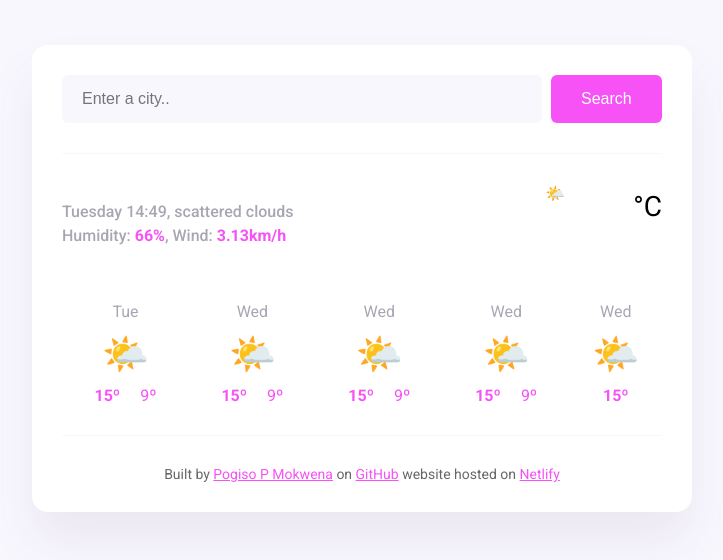
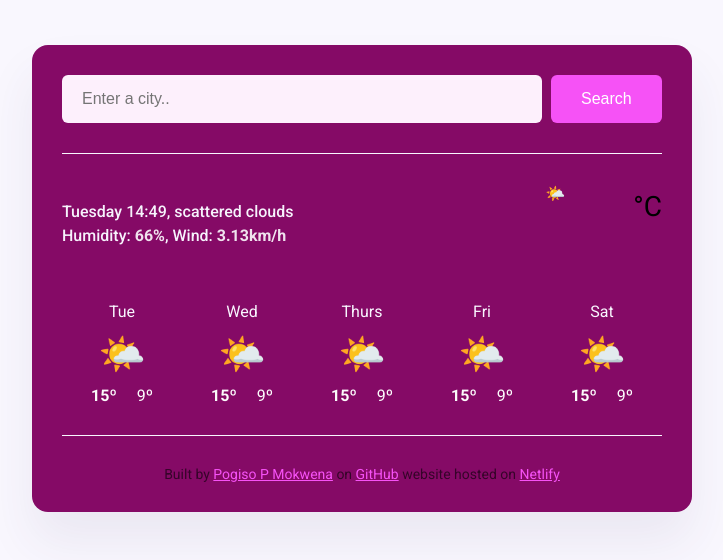
Before and after one commit to PogisoM/Week8, a plain HTML site: page index.html in a window 1280 px wide. Shown: the whole page, without its empty margins (278-1001 px from the left). Drawn offline with nearby package versions, Linux system fonts and the light colour scheme; no server answers.

Commit message:
changed css

```diff
--- a/index.html
+++ b/index.html
@@ -67,7 +67,7 @@
             </div>
           </div>
           <div class="weather-forecast-day">
-            <div class="weather-forecast-date">Wed</div>
+            <div class="weather-forecast-date">Thurs</div>
             <div class="weather-forecast-icon">🌤️</div>
             <div class="weather-forecast-temperatures">
               <div class="weather-forecast-temperature">
@@ -77,7 +77,7 @@
             </div>
           </div>
           <div class="weather-forecast-day">
-            <div class="weather-forecast-date">Wed</div>
+            <div class="weather-forecast-date">Fri</div>
             <div class="weather-forecast-icon">🌤️</div>
             <div class="weather-forecast-temperatures">
               <div class="weather-forecast-temperature">
@@ -87,12 +87,15 @@
             </div>
           </div>
           <div class="weather-forecast-day">
-            <div class="weather-forecast-date">Wed</div>
+            <div class="weather-forecast-date">Sat</div>
             <div class="weather-forecast-icon">🌤️</div>
             <div class="weather-forecast-temperatures">
               <div class="weather-forecast-temperature">
                 <strong>15º</strong>
               </div>
+              <div class="weather-forecast-temperature">9º</div>
+            </div>
+          </div>
       </main>
 
       <footer>
--- a/style.css
+++ b/style.css
@@ -8,7 +8,7 @@ a {
 }
 
 .weather-app {
-  background: white;
+  background: rgb(133, 10, 102);
   max-width: 600px;
   margin: 45px auto;
   box-shadow: 0 30px 50px rgba(65, 50, 100, 0.08);
@@ -22,7 +22,7 @@ header {
 }
 
 .search-form-input {
-  background-color: #f9f7fe;
+  background-color: #fdf0fc;
   border: none;
   border-radius: 6px;
   width: 80%;
@@ -57,13 +57,13 @@ main {
 
 .weather-app-details {
   font-size: 16px;
-  color: rgba(39, 33, 66, 0.4);
+  color: #f6f3fc;
   line-height: 24px;
   font-weight: 500;
 }
 
 .weather-app-details strong {
-  color: #f652f6;
+  color: #f7f2f7ef;
 }
 
 .weather-app-temperature-container {
@@ -93,7 +93,7 @@ main {
 
 .weather-forecast-date {
   text-align: center;
-  color: rgba(39, 33, 66, 0.4);
+  color: #f9f7ff;
   font-size: 16px;
   line-height: 20px;
   margin-bottom: 10px;
@@ -105,7 +105,7 @@ main {
 }
 .weather-forecast-temperatures {
   text-align: center;
-  color: #f652f6;
+  color: hsl(0, 0%, 99%);
   margin-top: 10px;
   display: flex;
   justify-content: center;
```
